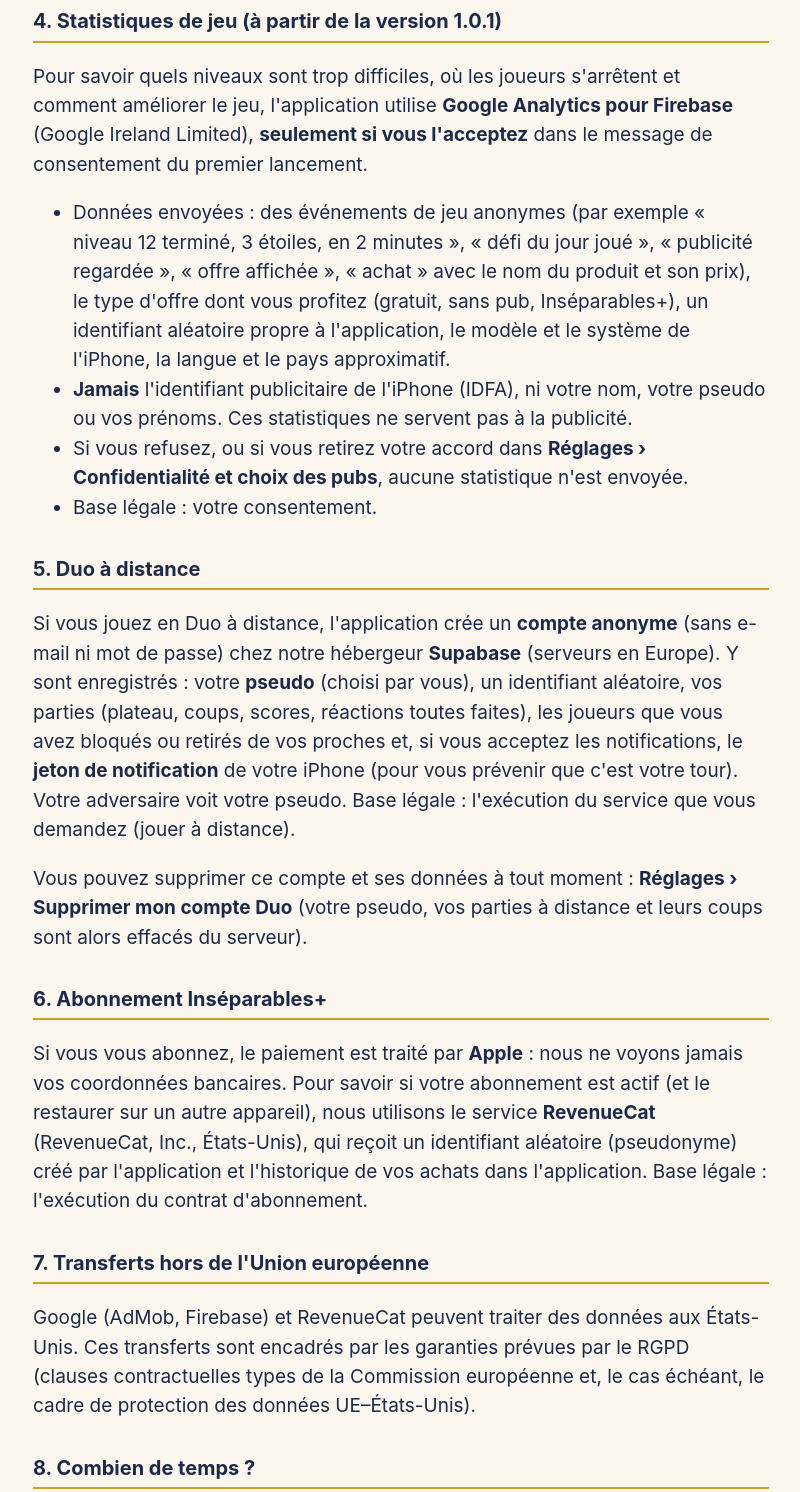
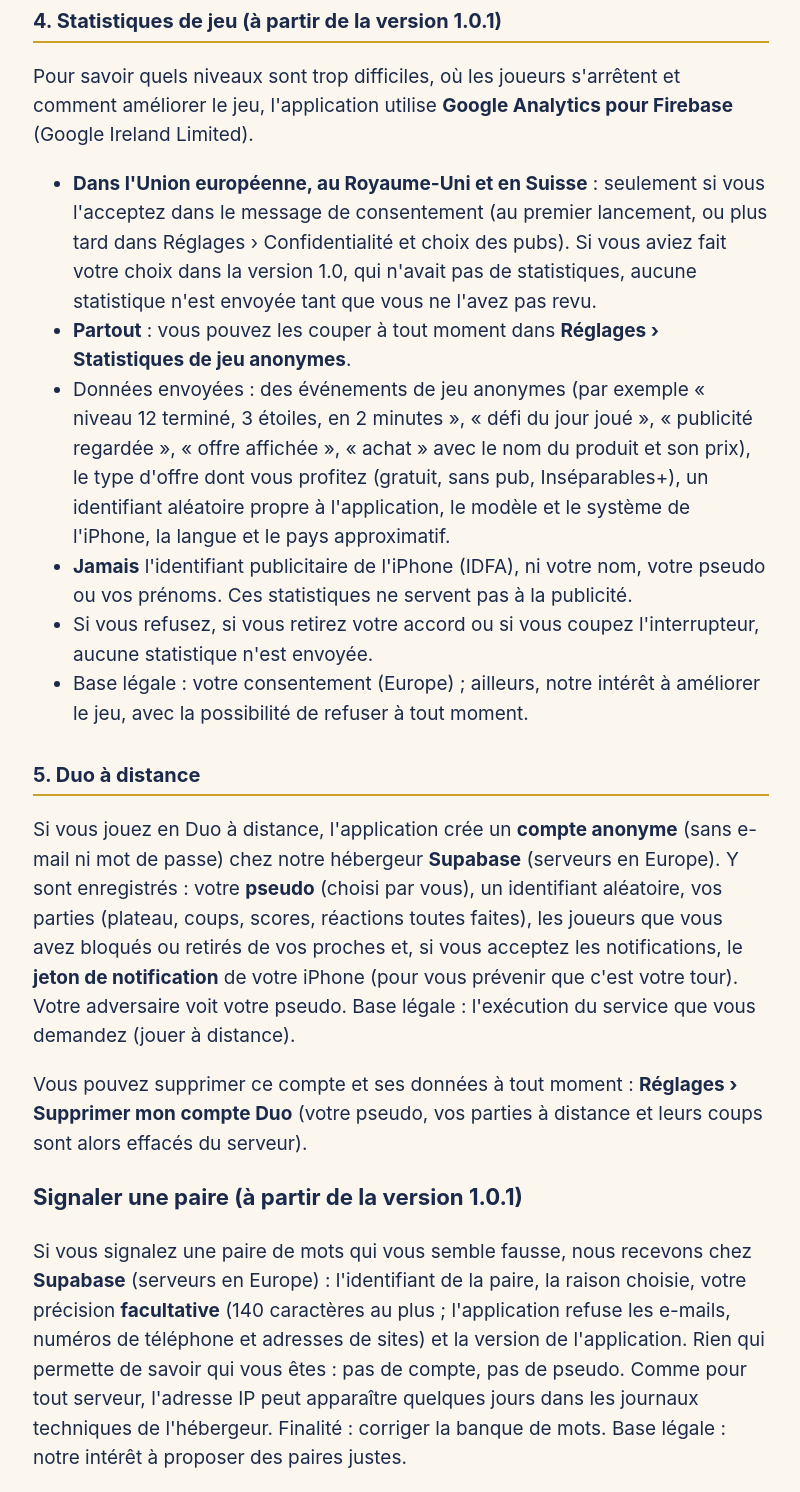
Before and after one commit to momococoyuki/momococoyuki.github.io, a plain HTML site: page inseparables/confidentialite.html in a window 1280 px wide. Shown: the part 1760-3252 px from the top of the page, without its empty margins (239-1039 px from the left). Drawn offline with Linux system fonts and the light colour scheme.

Commit message:
docs: confidentialité — statistiques hors Europe, interrupteur, signalements de paires

```diff
--- a/inseparables/confidentialite.html
+++ b/inseparables/confidentialite.html
@@ -36,16 +36,20 @@ a{color:#1B2A4A} nav{margin-top:3rem;border-top:2px solid #CDBF9C;padding-top:1r
 <p>Les publicités sont limitées au contenu <strong>tout public</strong>. Pour en savoir plus sur l'utilisation des données par Google : <a href="https://policies.google.com/technologies/partner-sites">https://policies.google.com/technologies/partner-sites</a></p>
 <p>Base légale : votre consentement, recueilli par le formulaire ci-dessus, pour l'accès aux informations de votre appareil et pour les publicités personnalisées. Si vous refusez, Google ne peut afficher que des publicités non personnalisées ou limitées, selon les règles de ce même formulaire.</p>
 <h2>4. Statistiques de jeu (à partir de la version 1.0.1)</h2>
-<p>Pour savoir quels niveaux sont trop difficiles, où les joueurs s'arrêtent et comment améliorer le jeu, l'application utilise <strong>Google Analytics pour Firebase</strong> (Google Ireland Limited), <strong>seulement si vous l'acceptez</strong> dans le message de consentement du premier lancement.</p>
+<p>Pour savoir quels niveaux sont trop difficiles, où les joueurs s'arrêtent et comment améliorer le jeu, l'application utilise <strong>Google Analytics pour Firebase</strong> (Google Ireland Limited).</p>
 <ul>
+<li><strong>Dans l'Union européenne, au Royaume-Uni et en Suisse</strong> : seulement si vous l'acceptez dans le message de consentement (au premier lancement, ou plus tard dans Réglages › Confidentialité et choix des pubs). Si vous aviez fait votre choix dans la version 1.0, qui n'avait pas de statistiques, aucune statistique n'est envoyée tant que vous ne l'avez pas revu.</li>
+<li><strong>Partout</strong> : vous pouvez les couper à tout moment dans <strong>Réglages › Statistiques de jeu anonymes</strong>.</li>
 <li>Données envoyées : des événements de jeu anonymes (par exemple « niveau 12 terminé, 3 étoiles, en 2 minutes », « défi du jour joué », « publicité regardée », « offre affichée », « achat » avec le nom du produit et son prix), le type d'offre dont vous profitez (gratuit, sans pub, Inséparables+), un identifiant aléatoire propre à l'application, le modèle et le système de l'iPhone, la langue et le pays approximatif.</li>
 <li><strong>Jamais</strong> l'identifiant publicitaire de l'iPhone (IDFA), ni votre nom, votre pseudo ou vos prénoms. Ces statistiques ne servent pas à la publicité.</li>
-<li>Si vous refusez, ou si vous retirez votre accord dans <strong>Réglages › Confidentialité et choix des pubs</strong>, aucune statistique n'est envoyée.</li>
-<li>Base légale : votre consentement.</li>
+<li>Si vous refusez, si vous retirez votre accord ou si vous coupez l'interrupteur, aucune statistique n'est envoyée.</li>
+<li>Base légale : votre consentement (Europe) ; ailleurs, notre intérêt à améliorer le jeu, avec la possibilité de refuser à tout moment.</li>
 </ul>
 <h2>5. Duo à distance</h2>
 <p>Si vous jouez en Duo à distance, l'application crée un <strong>compte anonyme</strong> (sans e-mail ni mot de passe) chez notre hébergeur <strong>Supabase</strong> (serveurs en Europe). Y sont enregistrés : votre <strong>pseudo</strong> (choisi par vous), un identifiant aléatoire, vos parties (plateau, coups, scores, réactions toutes faites), les joueurs que vous avez bloqués ou retirés de vos proches et, si vous acceptez les notifications, le <strong>jeton de notification</strong> de votre iPhone (pour vous prévenir que c'est votre tour). Votre adversaire voit votre pseudo. Base légale : l'exécution du service que vous demandez (jouer à distance).</p>
 <p>Vous pouvez supprimer ce compte et ses données à tout moment : <strong>Réglages › Supprimer mon compte Duo</strong> (votre pseudo, vos parties à distance et leurs coups sont alors effacés du serveur).</p>
+<h3>Signaler une paire (à partir de la version 1.0.1)</h3>
+<p>Si vous signalez une paire de mots qui vous semble fausse, nous recevons chez <strong>Supabase</strong> (serveurs en Europe) : l'identifiant de la paire, la raison choisie, votre précision <strong>facultative</strong> (140 caractères au plus ; l'application refuse les e-mails, numéros de téléphone et adresses de sites) et la version de l'application. Rien qui permette de savoir qui vous êtes : pas de compte, pas de pseudo. Comme pour tout serveur, l'adresse IP peut apparaître quelques jours dans les journaux techniques de l'hébergeur. Finalité : corriger la banque de mots. Base légale : notre intérêt à proposer des paires justes.</p>
 <h2>6. Abonnement Inséparables+</h2>
 <p>Si vous vous abonnez, le paiement est traité par <strong>Apple</strong> : nous ne voyons jamais vos coordonnées bancaires. Pour savoir si votre abonnement est actif (et le restaurer sur un autre appareil), nous utilisons le service <strong>RevenueCat</strong> (RevenueCat, Inc., États-Unis), qui reçoit un identifiant aléatoire (pseudonyme) créé par l'application et l'historique de vos achats dans l'application. Base légale : l'exécution du contrat d'abonnement.</p>
 <h2>7. Transferts hors de l'Union européenne</h2>
@@ -56,6 +60,7 @@ a{color:#1B2A4A} nav{margin-top:3rem;border-top:2px solid #CDBF9C;padding-top:1r
 <li>Données publicitaires : selon les durées de Google (voir le lien plus haut).</li>
 <li>Statistiques de jeu (Firebase) : 14 mois au plus, puis effacées automatiquement.</li>
 <li>Duo à distance : jusqu'à ce que vous supprimiez votre compte Duo (Réglages) ; tout est alors effacé du serveur.</li>
+<li>Signalements de paires : 12 mois au plus, puis effacés.</li>
 <li>Données d'abonnement : pendant la durée de l'abonnement, puis le temps exigé par les obligations comptables et légales.</li>
 </ul>
 <h2>9. Vos droits</h2>
```
